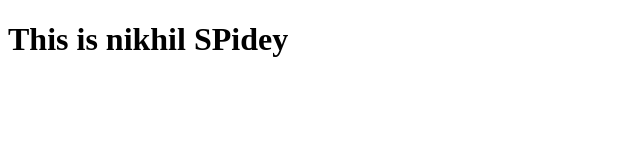
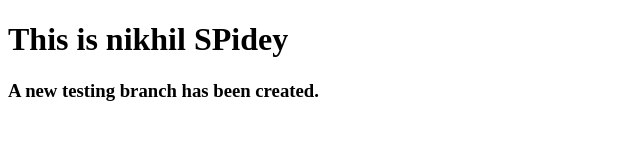
Before and after one commit to sakaraynikhil/sakaraynikhil12.github.io, a plain HTML site: page one.html in a window 1280 px wide. Shown: the whole page, without its empty margins (0-640 px from the left). Drawn offline with Linux system fonts and the light colour scheme.

Commit message:
a testing branch file has been added

```diff
--- a/one.html
+++ b/one.html
@@ -7,5 +7,6 @@
 </head>
 <body>
     <h1>This is nikhil SPidey</h1>
+    <h3>A new testing branch has been created.</h3>
 </body>
 </html>
```
